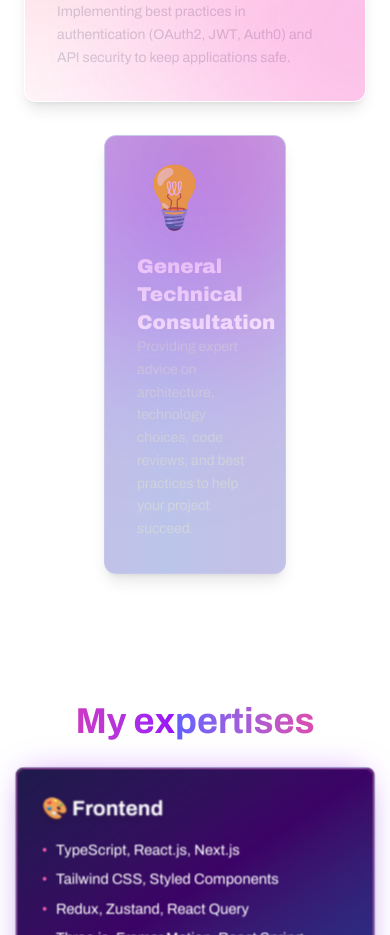
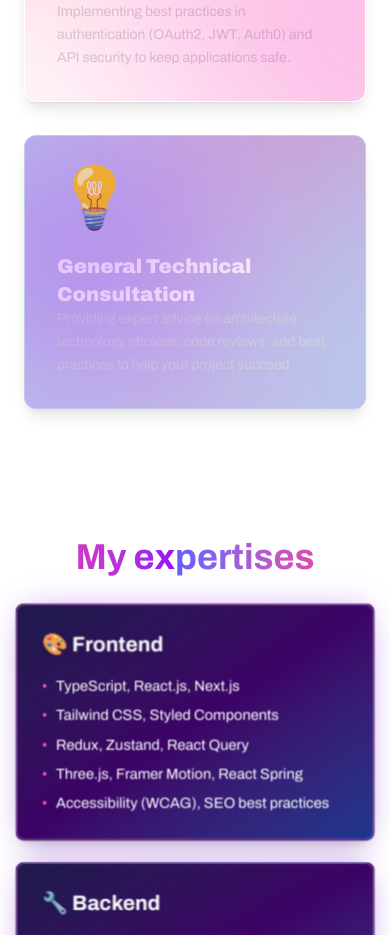
Before and after one commit to philipgher/portfolio, a Next.js app: page / in a window 390 px wide. Shown: the part 3020-3955 px from the top of the page. Built offline with nearby package versions, Linux system fonts and the light colour scheme.

Commit message:
Fix margin on mobile

```diff
--- a/app/_components/ServicesCard.tsx
+++ b/app/_components/ServicesCard.tsx
@@ -41,7 +41,7 @@ export function ServiceCard({
         shadow-lg transition-shadow duration-500 perspective-distant
         transform-gpu will-change-transform
         overflow-hidden border border-white/10
-        ${featured ? "sm:col-span-2 lg:col-span-3 mx-20 animate-bg-image bg-gradient-to-l from-indigo-800/30 via-blue-800/30 to-indigo-800/30" : ""}
+        ${featured ? "sm:col-span-2 lg:col-span-3 sm:mx-20 animate-bg-image bg-gradient-to-l from-indigo-800/30 via-blue-800/30 to-indigo-800/30" : ""}
         `}
       style={{
         transform: cardTransform,
```
